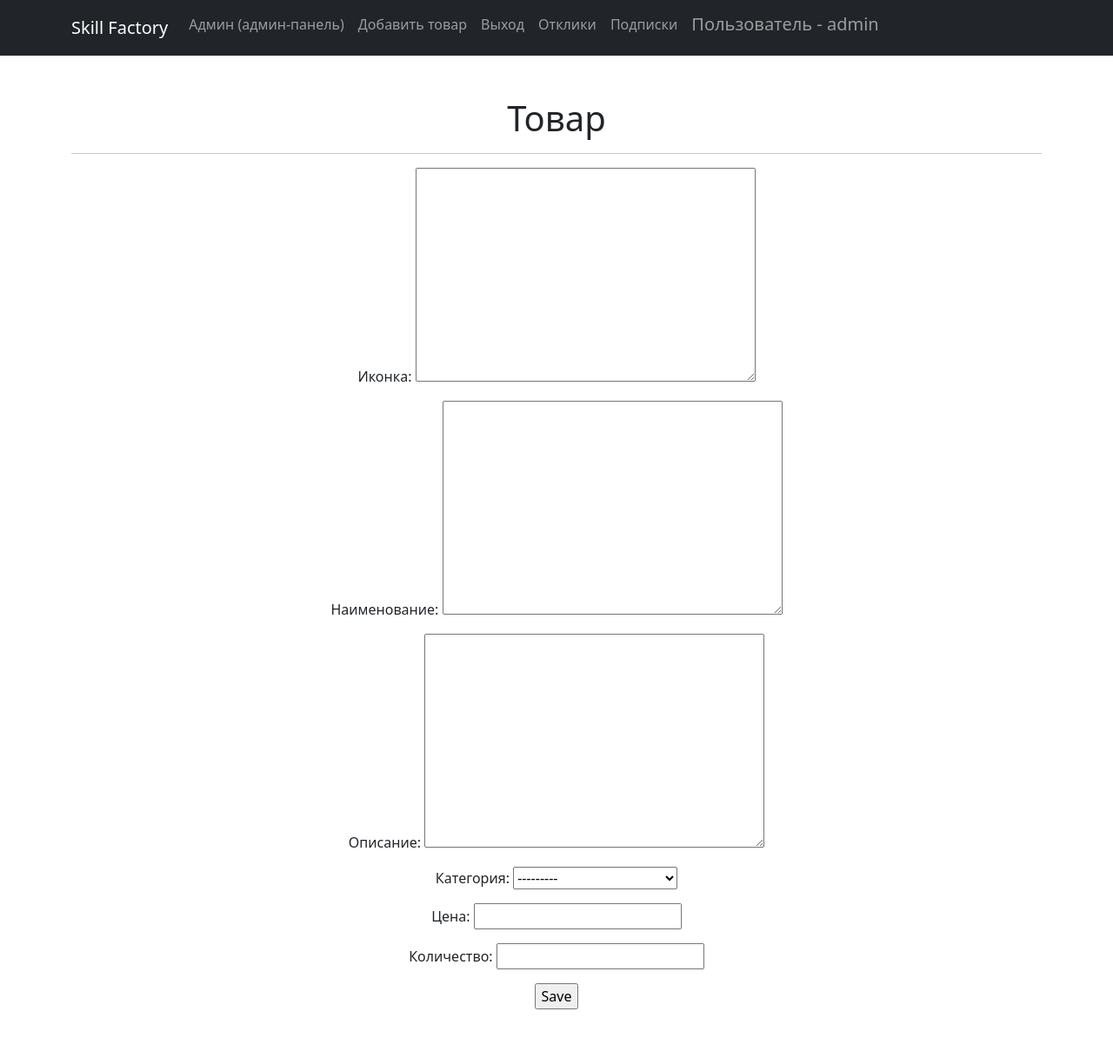
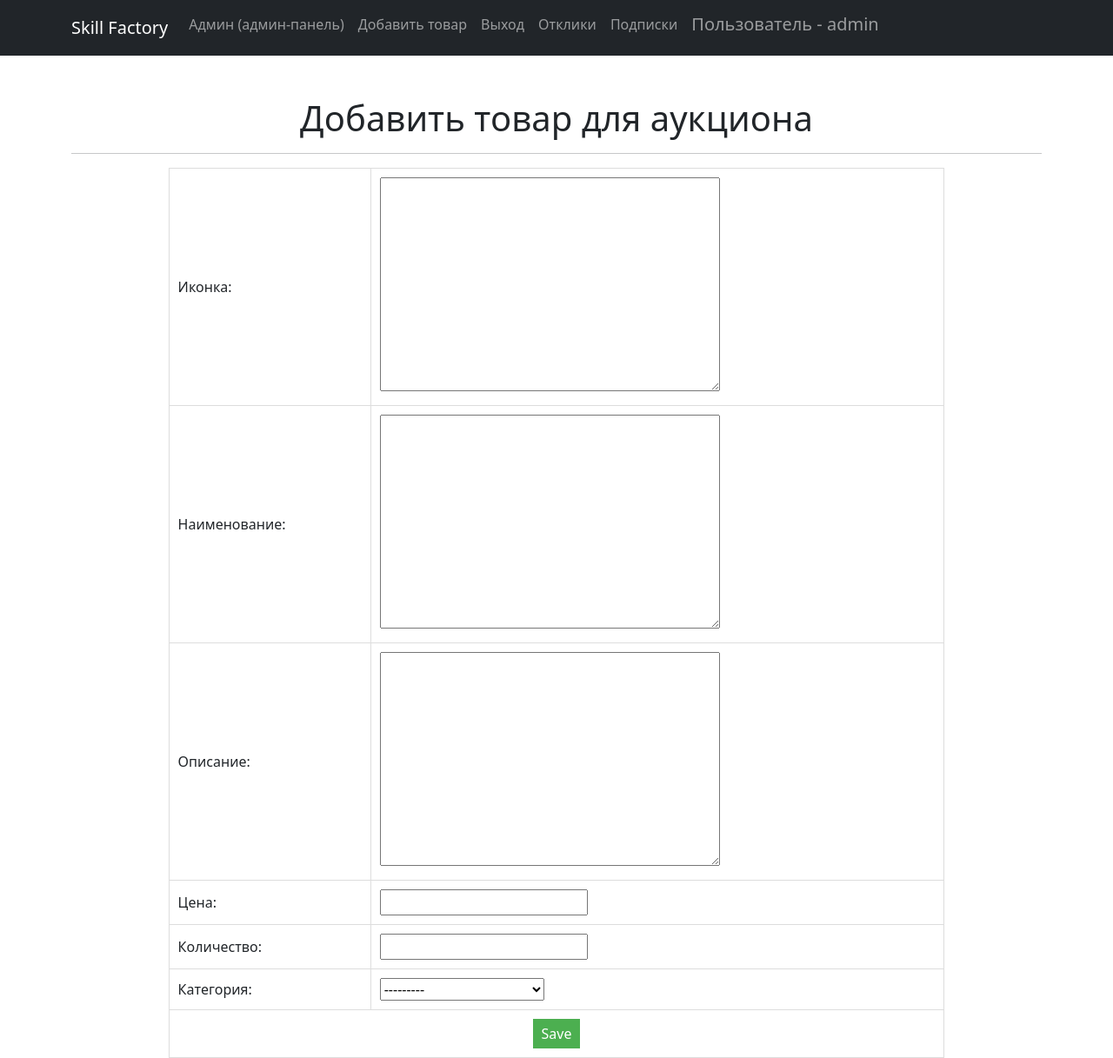
Before and after one commit to Gennadii87/D16, a Django app: page /products/create/ in a window 1280 px wide. Shown: the whole page at 87% size. Before the commit the page ends 1161 px from the top, so only its background shows below. Run offline with Django 4.2, Linux system fonts and the light colour scheme; a user stored in the database is signed in; data comes from the database, SQL or seed files in the repository; some libraries are stand-ins or nearby versions.

Commit message:
Update product_edit.html

```diff
--- a/testViewProject/templates/product_edit.html
+++ b/testViewProject/templates/product_edit.html
@@ -1,13 +1,77 @@
 {% extends 'flatpages/default.html' %}
 
 {% block content %}
-<h1>Товар</h1>
+    <h1>Добавить товар для аукциона</h1>
 
     <hr>
+    <table>
         <form action="" method="post">
             {% csrf_token %}
             {{ form.media }}
-    {{ form.as_p }}
+            <tr>
+                <td>{{ form.icon.label_tag }}</td>
+                <td>{{ form.icon }}</td>
+            </tr>
+            <!-- Поле "Название" -->
+            <tr>
+                <td>{{ form.name.label_tag }}</td>
+                <td>{{ form.name }}</td>
+            </tr>
+
+            <!-- Поле "Описание" -->
+            <tr>
+                <td>{{ form.description.label_tag }}</td>
+                <td>{{ form.description }}</td>
+            </tr>
+
+            <!-- Поле "Цена" -->
+            <tr>
+                <td>{{ form.price.label_tag }}</td>
+                <td>{{ form.price }}</td>
+            </tr>
+
+            <!-- Поле "Количество" -->
+            <tr>
+                <td>{{ form.quantity.label_tag }}</td>
+                <td>{{ form.quantity }}</td>
+            </tr>
+
+            <!-- Поле "Категория" -->
+            <tr>
+                <td>{{ form.category.label_tag }}</td>
+                <td>{{ form.category }}</td>
+            </tr>
+
+            <!-- Кнопка "Сохранить" -->
+            <tr>
+                <td colspan="2" style="text-align: center;">
                     <input type="submit" value="Save" />
+                </td>
+            </tr>
         </form>
+    </table>
+
+<style>
+    table {
+    border-collapse: collapse; /* Объединить границы ячеек */
+    width: 80%; /* Задаем ширину таблицы (можете установить нужное значение) */
+}
+
+td {
+    padding: 10px; /* Задаем отступы внутри ячеек */
+    border: 1px solid #ddd; /* Задаем границы ячеек */
+}
+
+input[type="submit"] {
+    padding: 5px 10px;
+    background-color: #4CAF50; /* Задаем зеленый цвет фона для кнопки "Save" */
+    color: white;
+    border: none;
+    cursor: pointer;
+}
+/* Изменяем цвет фона кнопки "Save" при наведении */
+input[type="submit"]:hover {
+    background-color: #FF0000; /* Задаем красный цвет фона при наведении на кнопку */
+}
+</style>
 {% endblock content %}
```
Lines whose indentation alone changed are shown as unchanged.
